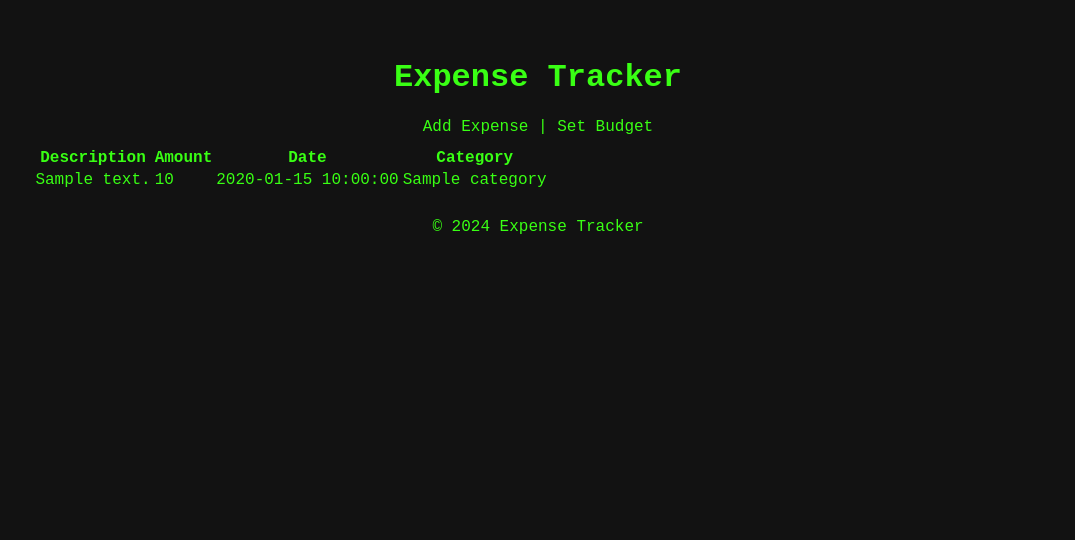
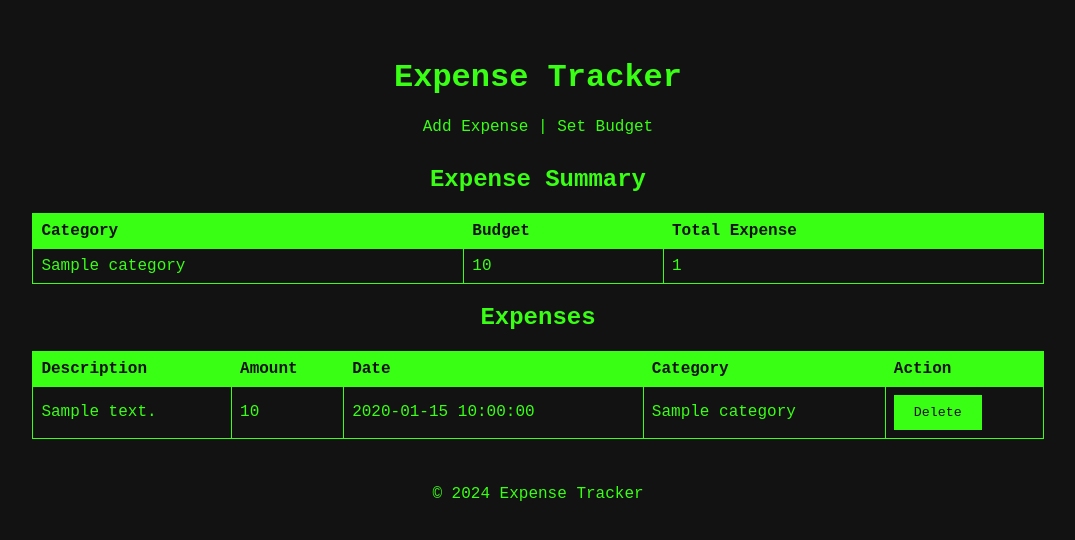
Before and after one commit to KSTarun/ExpenseTracker, a Flask app: template templates/index.html in a window 1280 px wide. Shown: the top 540 px of the page, without its empty margins (102-1177 px from the left). Run offline with Flask 3, Linux system fonts and the light colour scheme; the template is opened without the code that fills it: most values are stand-ins (such as "Sample title", 1, 10 or a date in 2020).

Commit message:
v1 final

```diff
--- a/app.py
+++ b/app.py
@@ -1,53 +1,143 @@
-from flask import Flask, render_template, request, redirect, url_for
-from base import get_db, init_db
-import os
+from flask import Flask, request, render_template, redirect, url_for
+import sqlite3
+from datetime import datetime
 
 app = Flask(__name__)
 
-DATABASE = 'expenses.db'
+def get_db_connection():
+    conn = sqlite3.connect('expenses.db')
+    conn.row_factory = sqlite3.Row
+    return conn
+
+def init_db(db_name):
+    conn = sqlite3.connect(db_name)
+    cur = conn.cursor()
+
+    cur.execute('''
+        CREATE TABLE IF NOT EXISTS expenses (
+            id INTEGER PRIMARY KEY,
+            description TEXT,
+            amount REAL,
+            date TEXT,
+            category_id INTEGER,
+            FOREIGN KEY (category_id) REFERENCES categories (id)
+        )
+    ''')
+
+    cur.execute('''
+        CREATE TABLE IF NOT EXISTS categories (
+            id INTEGER PRIMARY KEY,
+            name TEXT UNIQUE
+        )
+    ''')
+
+    categories = ['grocery', 'fun', 'shopping', 'travel', 'salary', 'bills','food']
+    cur.executemany('INSERT OR IGNORE INTO categories (name) VALUES (?)', [(category,) for category in categories])
+
+    cur.execute('''
+        CREATE TABLE IF NOT EXISTS budgets (
+            id INTEGER PRIMARY KEY,
+            amount REAL,
+            category_id INTEGER,
+            FOREIGN KEY (category_id) REFERENCES categories (id)
+        )
+    ''')
+
+    conn.commit()
+    conn.close()
 
 @app.route('/')
 def index():
-    db = get_db(DATABASE)
-    cur = db.execute('SELECT id, description, amount, date, category FROM expenses ORDER BY date DESC')
-    expenses = cur.fetchall()
-    return render_template('index.html', expenses=expenses)
+    conn = get_db_connection()
 
-@app.route('/add', methods=['GET', 'POST'])
+    # Fetch categories
+    categories = conn.execute('SELECT DISTINCT * FROM categories ORDER BY name').fetchall()
+
+    # Fetch expenses
+    expenses = conn.execute('''
+        SELECT e.id, e.description, e.amount, e.date, c.name as category
+        FROM expenses e
+        LEFT JOIN categories c ON e.category_id = c.id
+    ''').fetchall()
+
+    # Fetch budgets
+    budgets = conn.execute('''
+        SELECT b.id, b.amount, c.name as category
+        FROM budgets b
+        LEFT JOIN categories c ON b.category_id = c.id
+    ''').fetchall()
+
+    # Calculate total expenses per category
+    total_expenses = conn.execute('''
+        SELECT c.name as category, SUM(e.amount) as total_expense
+        FROM expenses e
+        JOIN categories c ON e.category_id = c.id
+        GROUP BY c.name
+    ''').fetchall()
+
+    # Convert budgets and total_expenses to dictionaries for mutability
+    budgets = [dict(budget) for budget in budgets]
+    total_expenses = {expense['category']: expense['total_expense'] for expense in total_expenses}
+
+    # Merge budget and total expenses
+    for budget in budgets:
+        budget['total_expense'] = total_expenses.get(budget['category'], 0)
+
+    conn.close()
+    return render_template('index.html', categories=categories, expenses=expenses, budgets=budgets)
+
+@app.route('/add_expense', methods=['GET', 'POST'])
 def add_expense():
     if request.method == 'POST':
         description = request.form['description']
-        amount = float(request.form['amount'])
-        date = request.form['date']
-        category = request.form['category']
-
-        db = get_db(DATABASE)
-        db.execute('INSERT INTO expenses (description, amount, date, category) VALUES (?, ?, ?, ?)',
-                   [description, amount, date, category])
-        db.commit()
+        amount = request.form['amount']
+        category_id = request.form['category']
+        date = datetime.now().strftime('%Y-%m-%d %H:%M:%S')
+        conn = get_db_connection()
+        conn.execute('INSERT INTO expenses (description, amount, category_id, date) VALUES (?, ?, ?, ?)', (description, amount, category_id, date))
+        conn.commit()
+        conn.close()
         return redirect(url_for('index'))
 
-    db = get_db(DATABASE)
-    cur = db.execute('SELECT name FROM categories')
-    categories = cur.fetchall()
+    conn = get_db_connection()
+    categories = conn.execute('SELECT DISTINCT * FROM categories ORDER BY name').fetchall()
+    conn.close()
     return render_template('add_expense.html', categories=categories)
 
 @app.route('/set_budget', methods=['GET', 'POST'])
 def set_budget():
     if request.method == 'POST':
-        budget = float(request.form['budget'])
-        category = request.form['category']
+        category_id = request.form['category']
+        amount = request.form['amount']
+        conn = get_db_connection()
 
-        db = get_db(DATABASE)
-        db.execute('INSERT OR REPLACE INTO budget (id, amount, category) VALUES (?, ?, ?)', [1, budget, category])
-        db.commit()
+        # Check if budget for this category already exists
+        existing_budget = conn.execute('SELECT * FROM budgets WHERE category_id = ?', (category_id,)).fetchone()
+
+        if existing_budget:
+            # Update the existing budget
+            conn.execute('UPDATE budgets SET amount = ? WHERE category_id = ?', (amount, category_id))
+        else:
+            # Insert a new budget
+            conn.execute('INSERT INTO budgets (category_id, amount) VALUES (?, ?)', (category_id, amount))
+
+        conn.commit()
+        conn.close()
         return redirect(url_for('index'))
 
-    db = get_db(DATABASE)
-    cur = db.execute('SELECT name FROM categories')
-    categories = cur.fetchall()
+    conn = get_db_connection()
+    categories = conn.execute('SELECT DISTINCT * FROM categories ORDER BY name').fetchall()
+    conn.close()
     return render_template('set_budget.html', categories=categories)
 
+@app.route('/delete_expense/<int:expense_id>', methods=['POST'])
+def delete_expense(expense_id):
+    conn = get_db_connection()
+    conn.execute('DELETE FROM expenses WHERE id = ?', (expense_id,))
+    conn.commit()
+    conn.close()
+    return redirect(url_for('index'))
+
 if __name__ == '__main__':
-    init_db(DATABASE)
+    init_db('expenses.db')
     app.run(debug=True)
--- a/static/style.css
+++ b/static/style.css
@@ -1,3 +1,5 @@
+/* style.css */
+
 body {
     background-color: #121212; /* Matte black */
     color: #39FF14; /* Neon green */
@@ -36,3 +38,29 @@ button {
 button:hover {
     background-color: #2ecc71; /* Slightly lighter neon green */
 }
+
+table {
+    width: 100%;
+    border-collapse: collapse;
+    margin-bottom: 20px;
+}
+
+table th, table td {
+    border: 1px solid #39FF14; /* Neon green border */
+    padding: 8px;
+    text-align: left;
+}
+
+table th {
+    background-color: #39FF14; /* Neon green header background */
+    color: #121212; /* Black text */
+}
+
+table td {
+    background-color: #121212; /* Matte black cell background */
+    color: #39FF14; /* Neon green text */
+}
+
+table tr:nth-child(even) td {
+    background-color: #1a1a1a; /* Darker matte black for even rows */
+}
--- a/templates/add_expense.html
+++ b/templates/add_expense.html
@@ -10,18 +10,17 @@
     <div class="container">
         <header>
             <h1>Add Expense</h1>
+            <a href="{{ url_for('index') }}">Return to Homepage</a>
         </header>
         <form method="post" action="{{ url_for('add_expense') }}">
             <label for="description">Description:</label>
             <input type="text" id="description" name="description" required><br>
             <label for="amount">Amount:</label>
             <input type="number" id="amount" name="amount" step="0.01" required><br>
-            <label for="date">Date:</label>
-            <input type="date" id="date" name="date" required><br>
             <label for="category">Category:</label>
             <select id="category" name="category" required>
                 {% for category in categories %}
-                <option value="{{ category.name }}">{{ category.name }}</option>
+                <option value="{{ category.id }}">{{ category.name }}</option>
                 {% endfor %}
             </select><br>
             <button type="submit">Add</button>
--- a/templates/index.html
+++ b/templates/index.html
@@ -12,13 +12,36 @@
             <h1>Expense Tracker</h1>
             <a href="{{ url_for('add_expense') }}">Add Expense</a> | <a href="{{ url_for('set_budget') }}">Set Budget</a>
         </header>
-        <table>
+
+        <h2 style="text-align: center;">Expense Summary</h2>
+        <table border="1" style="border-collapse: collapse; width: 100%;">
+            <thead>
+                <tr>
+                    <th>Category</th>
+                    <th>Budget</th>
+                    <th>Total Expense</th>
+                </tr>
+            </thead>
+            <tbody>
+                {% for budget in budgets %}
+                <tr>
+                    <td>{{ budget.category }}</td>
+                    <td>{{ budget.amount }}</td>
+                    <td>{{ budget.total_expense }}</td>
+                </tr>
+                {% endfor %}
+            </tbody>
+        </table>
+
+        <h2 style="text-align: center;">Expenses</h2>
+        <table border="1" style="border-collapse: collapse; width: 100%;">
             <thead>
                 <tr>
                     <th>Description</th>
                     <th>Amount</th>
                     <th>Date</th>
                     <th>Category</th>
+                    <th>Action</th>
                 </tr>
             </thead>
             <tbody>
@@ -28,10 +51,16 @@
                     <td>{{ expense.amount }}</td>
                     <td>{{ expense.date }}</td>
                     <td>{{ expense.category }}</td>
+                    <td>
+                        <form action="{{ url_for('delete_expense', expense_id=expense.id) }}" method="post" style="display:inline;">
+                            <button type="submit">Delete</button>
+                        </form>
+                    </td>
                 </tr>
                 {% endfor %}
             </tbody>
         </table>
+
         <footer>
             <p>&copy; 2024 Expense Tracker</p>
         </footer>
```
Also changed, not shown: base.py (+5 -10 lines), templates/set_budget.html (+4 -3 lines), expenses.db.
